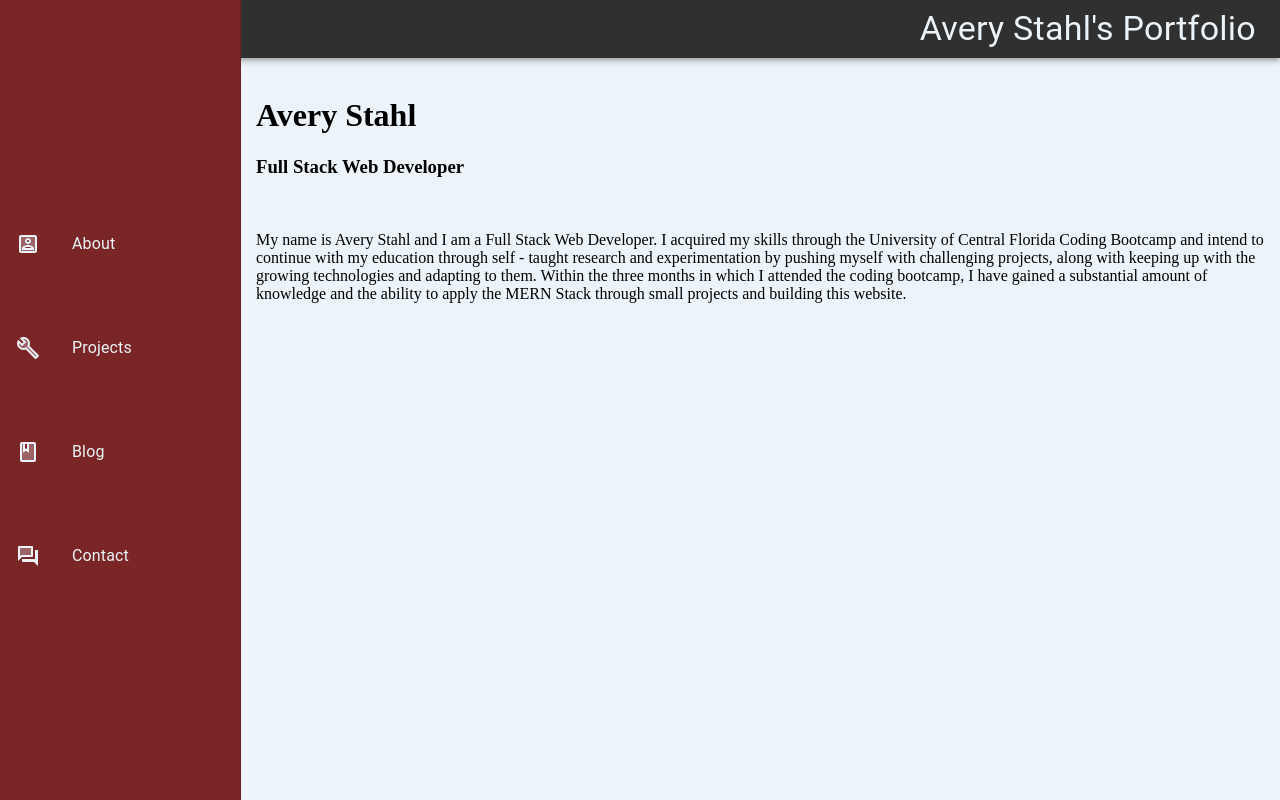
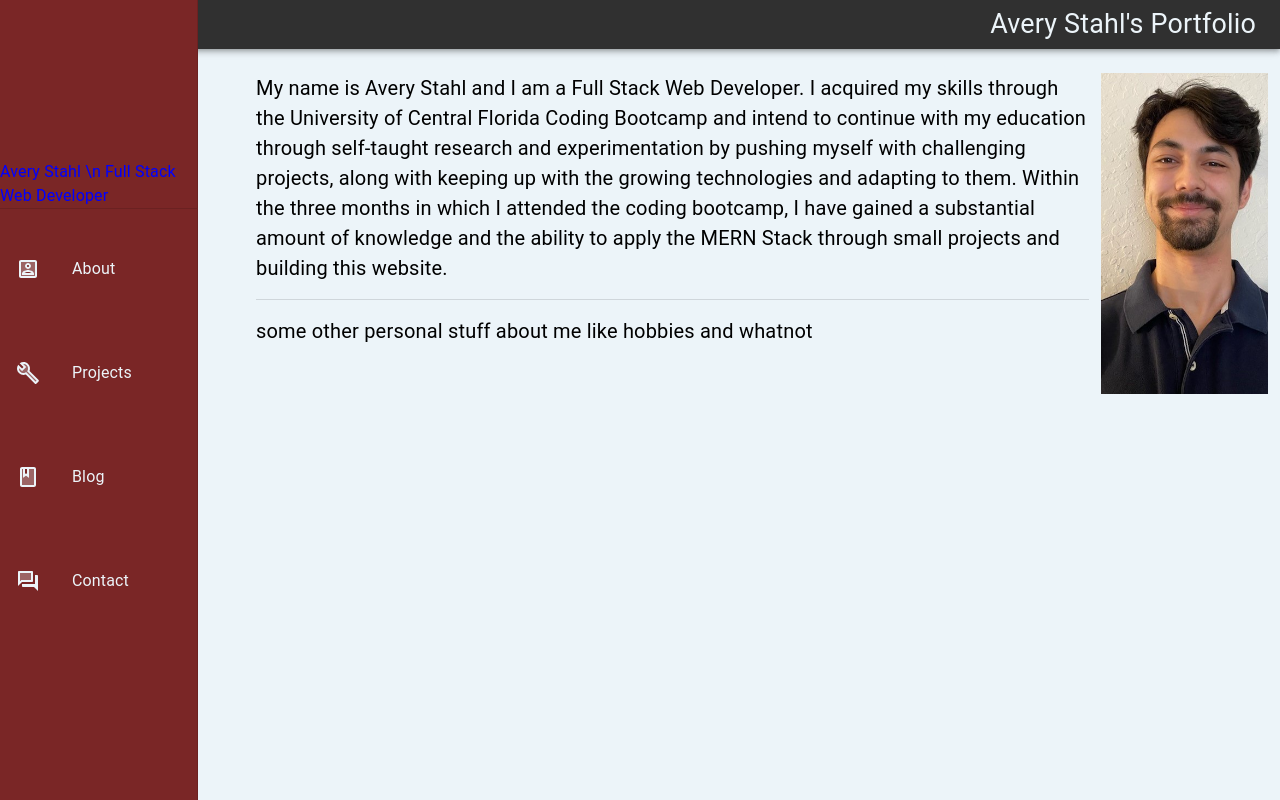
Before and after one commit to MAIMBRAIN/Portfolio, a React (Create React App) app in the folder v.3/client/: page / in a window 1280 px wide. Built offline with nearby package versions, Linux system fonts and the light colour scheme.

Commit message:
adjusted size scaling and about page

```diff
--- a/v.3/client/src/Components/About/about.jsx
+++ b/v.3/client/src/Components/About/about.jsx
@@ -1,32 +1,53 @@
 import React from "react";
-import { makeStyles } from '@material-ui/core';
+import { Avatar, Card, CardActionArea, CardMedia, Divider, makeStyles, Typography } from '@material-ui/core';
+import myPic from "../../Images/MyPic.jpg"
 
-const useStyles = makeStyles({
-  container:{
-    marginLeft: "256px"
+const useStyles = makeStyles(theme => ({
+  container: {
+    marginTop: "24px",
+    marginRight: "12px",
+    flexWrap: "wrap",
+    [theme.breakpoints.up("sm")]: {
+      display: 'flex',
+      flexWrap: "nowrap"
+    },
+  },
+  content:{
+    fontSize: "20px",
+    marginRight: "12px",
+    marginBottom: "24px"
+  },
+  divider:{
+    marginTop:"16px",
+    marginBottom: "16px"
+  },
+  pic: {
+    width: "100%",
+    height: "auto",
+    display: "block"
   }
-})
+}))
 
 function About () {
 
     const classes = useStyles();
     return(
-        <div >
-            <br></br>
-                <h1 > Avery Stahl </h1>
-                <h3 >Full Stack Web Developer</h3>
-                {/* <img className="img-fluid mx-auto d-block portrait" srcSet={MyPic} alt="Portrait of Avery Stahl" /> */}
-                <br></br>
-                <p>
+        <div className={classes.container}>
+          <Typography className={classes.content}>
               My name is Avery Stahl and I am a Full Stack Web Developer.
               I acquired my skills through the University of Central Florida Coding Bootcamp
-                    and intend to continue with my education through self - taught research and experimentation
+              and intend to continue with my education through self-taught research and experimentation
               by pushing myself with challenging projects, along with keeping up with the growing technologies
               and adapting to them. Within the three months in which I attended the coding bootcamp, I have
               gained a substantial amount of knowledge and the ability to apply the MERN Stack through small
               projects and building this website.
-                </p>
-                <br></br>
+              <Divider className={classes.divider} />
+              <Typography className={classes.content}>
+              some other personal stuff about me like hobbies and whatnot
+              </Typography>
+          </Typography>
+          <CardMedia className={classes.pic} image={myPic} alt="Portrait of Avery Stahl"/>
+
         </div>
     );
 };
--- a/v.3/client/src/Components/Navbar.jsx
+++ b/v.3/client/src/Components/Navbar.jsx
@@ -2,7 +2,7 @@ import React from "react";
 import { withRouter } from "react-router-dom";
 
 import Drawer from "@material-ui/core/Drawer";
-import { Hidden } from "@material-ui/core";
+import { Divider, Hidden } from "@material-ui/core";
 import List from "@material-ui/core/List";
 import ListItem from "@material-ui/core/ListItem";
 import ListItemIcon from "@material-ui/core/ListItemIcon";
@@ -27,10 +27,10 @@ const useStyles = makeStyles((theme) => ({
     marginRight: theme.spacing(2),
   },
   drawer: {
-    width: "240px",
+    width: "15.4%",
     backgroundColor: "#7A2626",
   },
-  listStyle: {
+  divider: {
     marginTop: "auto",
     marginBottom: "auto"
   },
@@ -40,7 +40,6 @@ const useStyles = makeStyles((theme) => ({
   },
   listText: {
     color: "#ECF4F9",
-    fontSize: "20px"
   },
   listIcon: {
     color: "#ECF4F9"
@@ -50,8 +49,13 @@ const useStyles = makeStyles((theme) => ({
     marginRight: theme.spacing(2),
     padding: "8px",
     color: "#ECF4F9",
-    flexWrap: 'wrap'
+    flexWrap: 'wrap',
+    fontSize: '2.1vmax',
   },
+  drawerTitle: {
+    align:'center',
+    color: "blue"
+  }
 }));
 
 // Main export
@@ -104,7 +108,13 @@ function Navbar (props) {
   ]
 
   const drawer = (
-    <List className={classes.listStyle}>
+    <div className={classes.divider}>
+      <Typography className={classes.drawerTitle}>
+        Avery Stahl
+        \n Full Stack Web Developer
+      </Typography>
+      <Divider className={classes.divider}/>
+      <List >
         {itemList.map((item, index) => {
           const { text, icon, urlClick } = item;
           return(
@@ -115,6 +125,7 @@ function Navbar (props) {
           )
         })}
       </List>
+    </div>
   );
 
   return (
--- a/v.3/client/src/app.css
+++ b/v.3/client/src/app.css
@@ -1,3 +1,7 @@
+*{
+  margin: 0px;
+  padding: 0px;
+}
 body {
   margin: 0px;
   background-color: #ECF4F9;
```
Also changed, not shown: v.3/client/src/Images/MyPic.jpg (added). Lines whose indentation alone changed are shown as unchanged.
